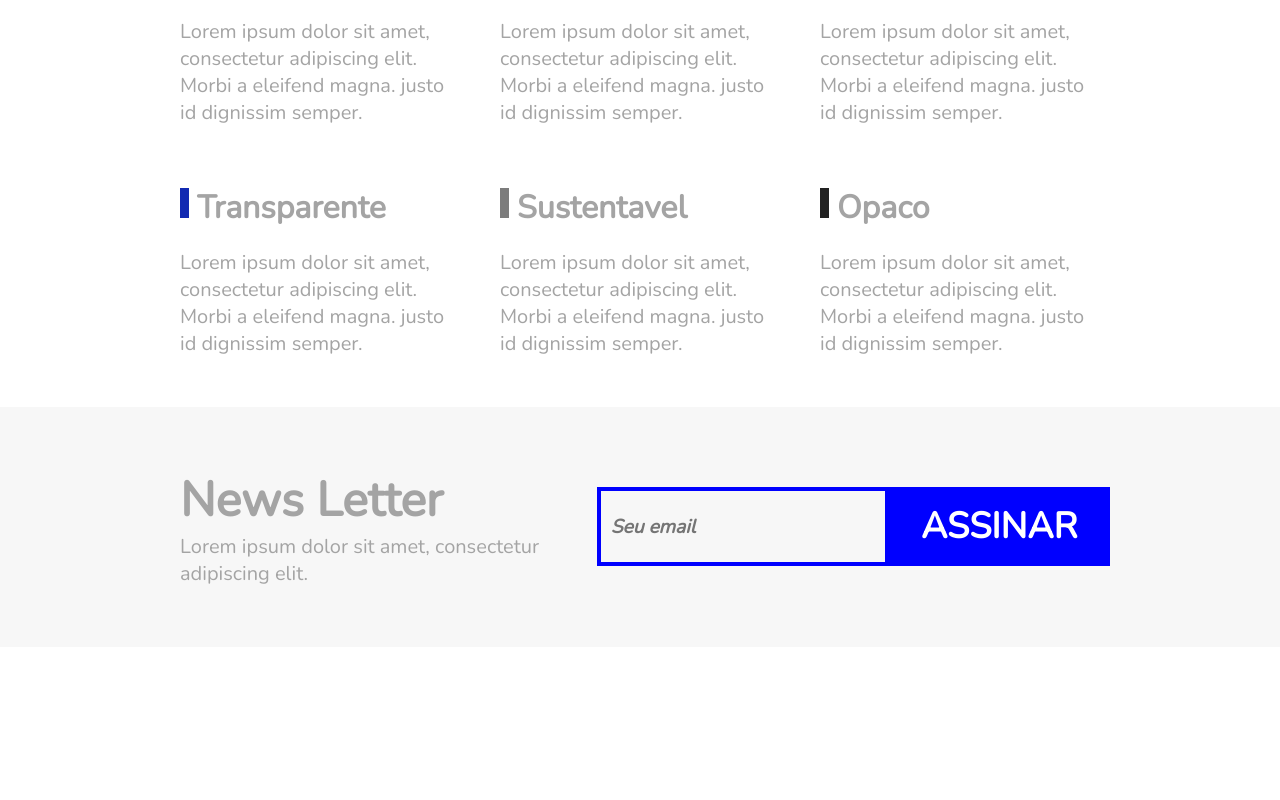
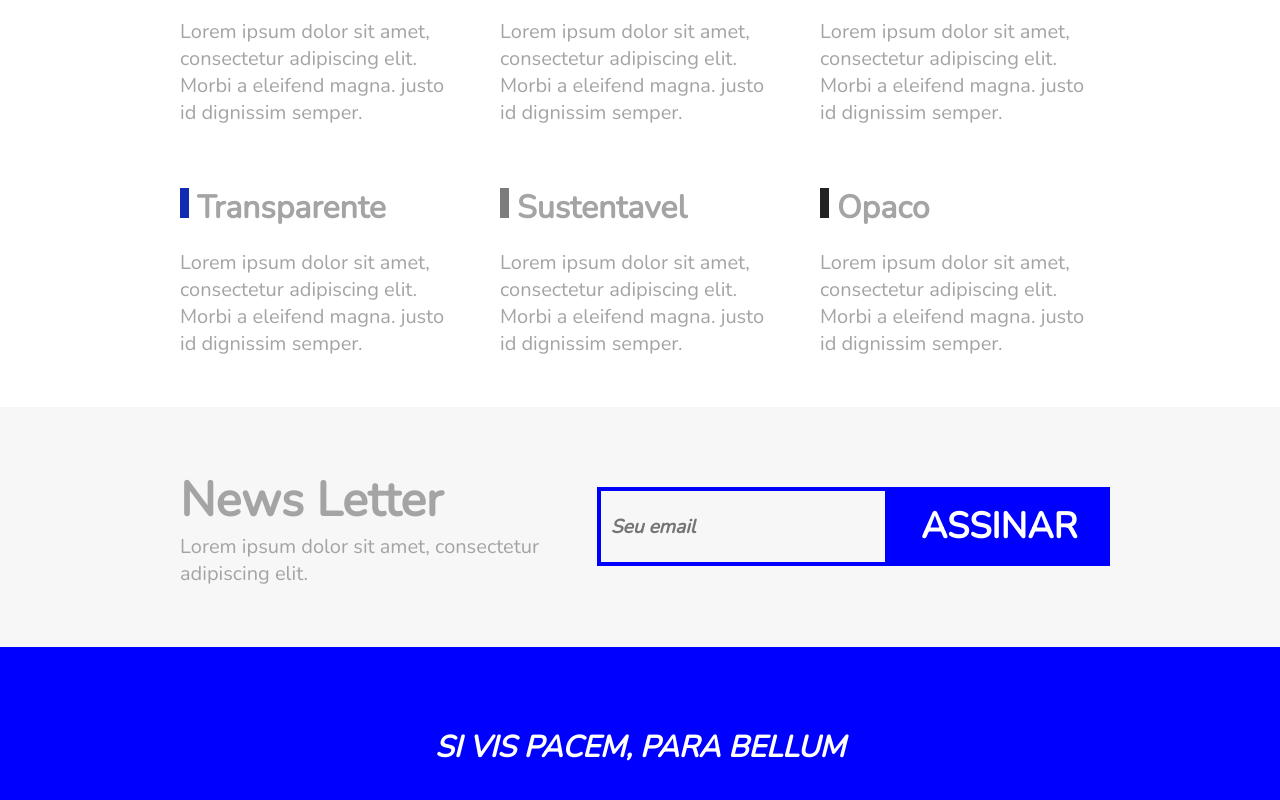
Before and after one commit to pauloUAG/flexblogReactJS, a React (Create React App) app: page / in a window 1280 px wide. Shown: the part 2352-3152 px from the top of the page. Before the commit the page ends 2999 px from the top, so only its background shows below. Built offline with nearby package versions, Linux system fonts and the light colour scheme.

Commit message:
Footer terminado e pagina completa

```diff
--- a/src/App.js
+++ b/src/App.js
@@ -6,6 +6,7 @@ import Main from './pages/main';
 import Preco from './components/mainPreco';
 import Qualidade from './components/mainQualidade';
 import NewsL from './components/mainNewsLetter';
+import Footer from './components/footer';
 
 function App() {
   return (
@@ -16,6 +17,7 @@ function App() {
     <Preco />
     <Qualidade />
     <NewsL />
+    <Footer />
     </BrowserRouter>
   );
 }
--- a/src/components/footer/index.js
+++ b/src/components/footer/index.js
@@ -0,0 +1,14 @@
+import React from 'react';
+import './styles.css';
+
+const Footer = () => {
+    return (
+        <section className="Footer">
+            <div className="footerSection">
+                <h1>si vis pacem, para bellum</h1>
+            </div>
+        </section>
+    );
+}
+
+export default Footer;
--- a/src/components/footer/styles.css
+++ b/src/components/footer/styles.css
@@ -0,0 +1,13 @@
+.Footer {
+    background: blue;
+}
+
+.footerSection {
+    font-family: "Nunito", Helvetica, Arial, sans-serif;
+    font-size: 1.25em;
+    text-transform: uppercase;
+    text-align: center;
+    color: white;
+    font-style: italic;
+    padding: 80px 0;
+}
```
